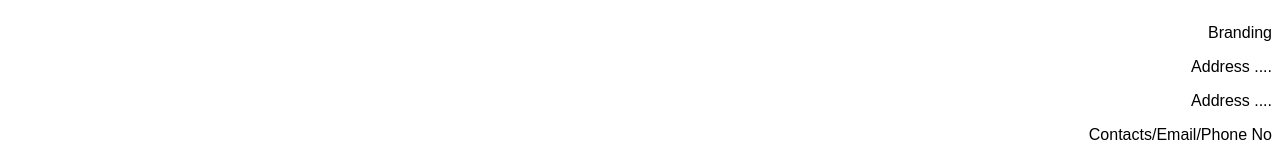
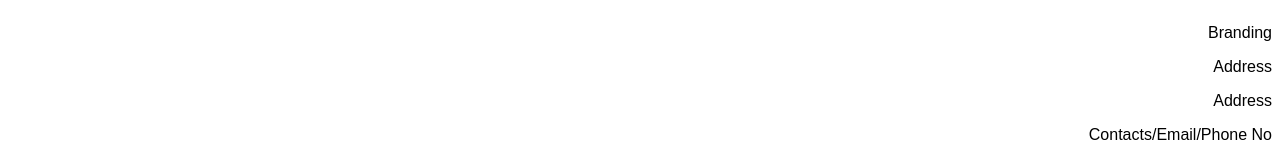
Before and after one commit to aksharaHIREA/TRKS, a plain HTML site: page index.html in a window 1280 px wide. Shown: the top 160 px of the page. Drawn offline with Linux system fonts and the light colour scheme.

Commit message:
Update index.html

```diff
--- a/index.html
+++ b/index.html
@@ -8,8 +8,8 @@
     <div class="branding_container">
         <div class="word">
             <p class>Branding</p>
-            <p class>Address ....</p>
-            <p class>Address ....</p>
+            <p class>Address</p>
+            <p class>Address</p>
             <p class>Contacts/Email/Phone No</p>
         </div>
     </div>
```
